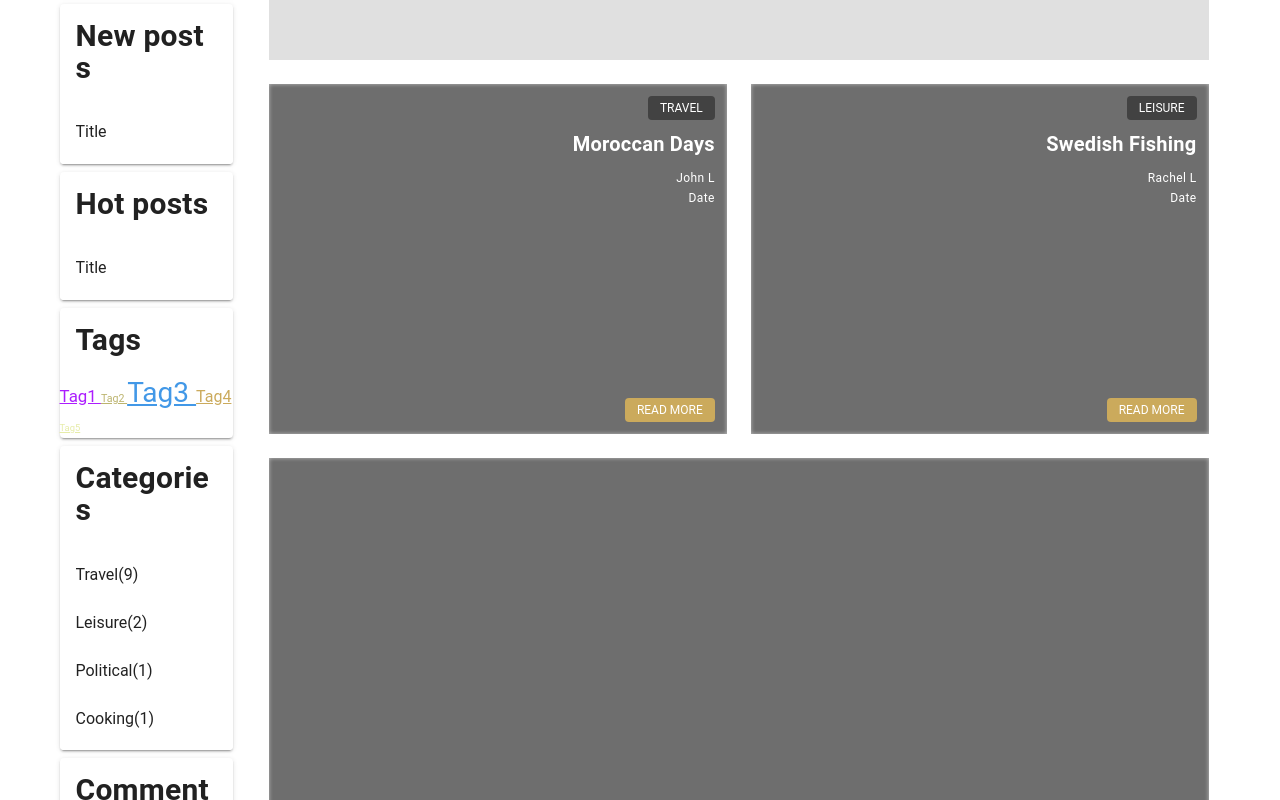
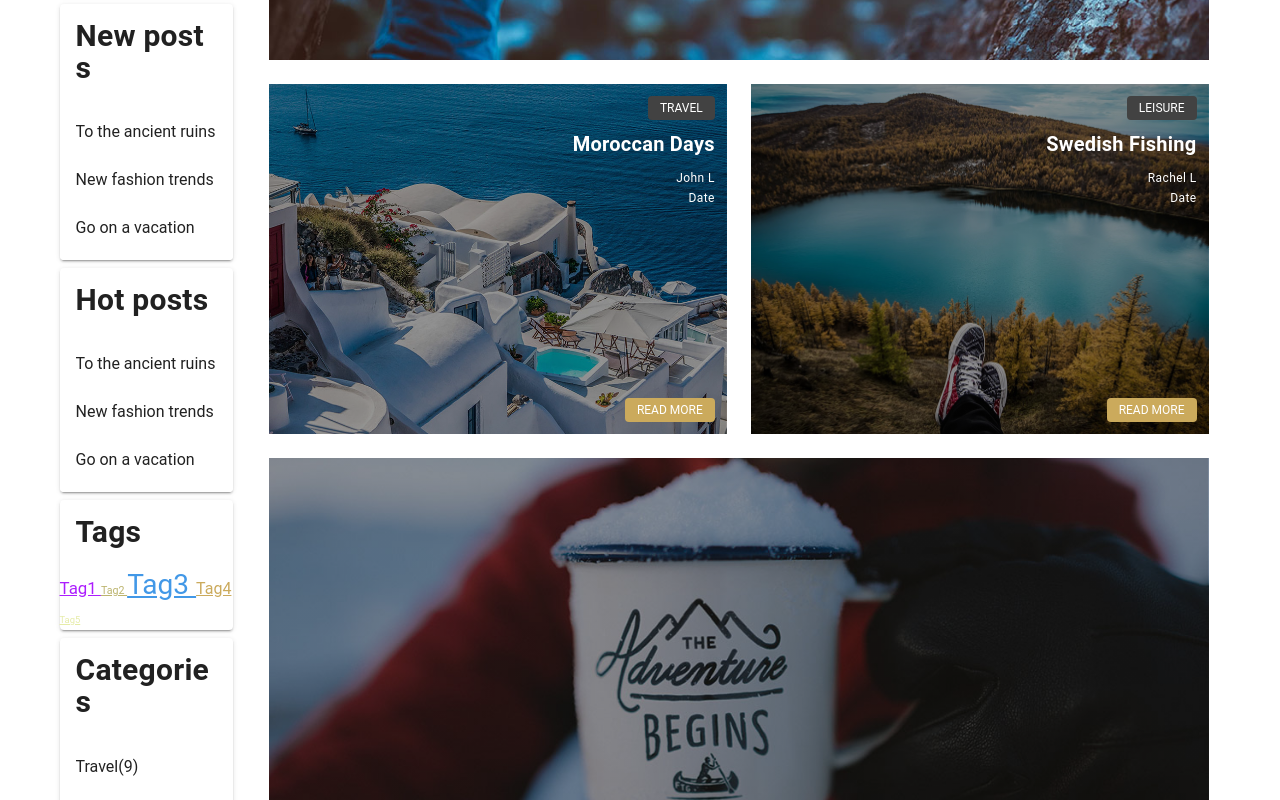
Before and after one commit to d2emon/vue-blog, a Vue app in the folder front/: page /#/ in a window 1280 px wide. Shown: the part 680-1480 px from the top of the page. Built offline with nearby package versions, Linux system fonts and the light colour scheme; a small style sheet from the web is missing.

Commit message:
Get hot articles from store
(cherry picked from commit d81691762bcba25493fdd1a8729e6ac11e2e9713)

```diff
--- a/front/src/components/social/NewestPosts.vue
+++ b/front/src/components/social/NewestPosts.vue
@@ -3,7 +3,7 @@
     <article-header>Newest Blog Posts</article-header>
     <template v-if="newest">
       <v-layout
-        v-for="(article, articleId) in newest"
+        v-for="(article, articleId) in newest.slice(0, 3)"
         :key="articleId"
         align-center
         mb-2
@@ -56,7 +56,7 @@ import {
 })
 export default class NewestPosts extends Vue {
   mounted() {
-      (this as any).fetchNewest(3);
+      (this as any).fetchNewest(3, true);
   }
 }
 </script>
--- a/front/src/components/widgets/HotPosts.vue
+++ b/front/src/components/widgets/HotPosts.vue
@@ -4,14 +4,14 @@
   >
     <v-list>
       <v-list-item
-        v-for="post in hotArticles"
-        :key="`hot-${post.postId}`"
-        :title="post.title"
-        :href="`/article/${post.postId}`"
+        v-for="article in newest"
+        :key="`hot-${article.articleId}`"
+        :title="article.title"
+        :href="`/article/${article.articleId}`"
       >
         <v-list-item-content>
           <v-list-item-title>
-            {{post.title}}
+            {{article.title}}
           </v-list-item-title>
         </v-list-item-content>
       </v-list-item>
@@ -24,19 +24,23 @@ import Vue from 'vue';
 import { Component } from 'vue-property-decorator';
 import {
   mapState,
+  mapActions,
 } from 'vuex';
 
 @Component({
   components: {
     BaseWidget: () => import('@/components/widgets/BaseWidget.vue'),
   },
+  computed: {
+    ...mapState(['newest']),
+  },
+  methods: {
+    ...mapActions(['fetchNewest']),
+  },
 })
 export default class HotPosts extends Vue {
-  hotArticles = [
-    {
-      postId: 1,
-      title: 'Title',
-    },
-  ];
+  mounted() {
+      (this as any).fetchNewest();
+  }
 }
 </script>
--- a/front/src/components/widgets/NewPosts.vue
+++ b/front/src/components/widgets/NewPosts.vue
@@ -4,14 +4,14 @@
   >
     <v-list>
       <v-list-item
-        v-for="post in newPosts"
-        :key="`new-post-${post.postId}`"
-        :title="post.title"
-        :href="`/article/${post.postId}`"
+        v-for="article in newest"
+        :key="`new-post-${article.articleId}`"
+        :title="article.title"
+        :href="`/article/${article.articleId}`"
       >
         <v-list-item-content>
           <v-list-item-title>
-            {{post.title}}
+            {{article.title}}
           </v-list-item-title>
         </v-list-item-content>
       </v-list-item>
@@ -24,19 +24,23 @@ import Vue from 'vue';
 import { Component } from 'vue-property-decorator';
 import {
   mapState,
+  mapActions,
 } from 'vuex';
 
 @Component({
   components: {
     BaseWidget: () => import('@/components/widgets/BaseWidget.vue'),
   },
+  computed: {
+    ...mapState(['newest']),
+  },
+  methods: {
+    ...mapActions(['fetchNewest']),
+  },
 })
 export default class NewPosts extends Vue {
-  newPosts = [
-    {
-      postId: 1,
-      title: 'Title',
-    },
-  ];
+  mounted() {
+      (this as any).fetchNewest();
+  }
 }
 </script>
--- a/front/src/store/actions.ts
+++ b/front/src/store/actions.ts
@@ -15,9 +15,11 @@ const action: ActionTree<RootState, any> = {
   fetchInstagram: ({ commit, getters, state }) => articlesService
     .getInstagramPosts()
     .then((response: InstagramPost[]) => commit('setInstagram', response)),
-  fetchNewest: ({ commit, state }, count: number = 5) => articlesService
-    .getArticles(state.articlesCount - count, state.articlesCount)
-    .then(({ articles }) => commit('setNewest', articles)),
+  fetchNewest: ({ commit, state }, count: number = 5, force: boolean = false) => (
+    force || !state.newest
+  ) && articlesService
+      .getArticles(state.articlesCount - count, state.articlesCount)
+      .then(({ articles }) => commit('setNewest', articles)),
   fetchPage: ({ commit, getters, state }, page: number = 1) => {
     commit('setPage', page);
     articlesService
```
